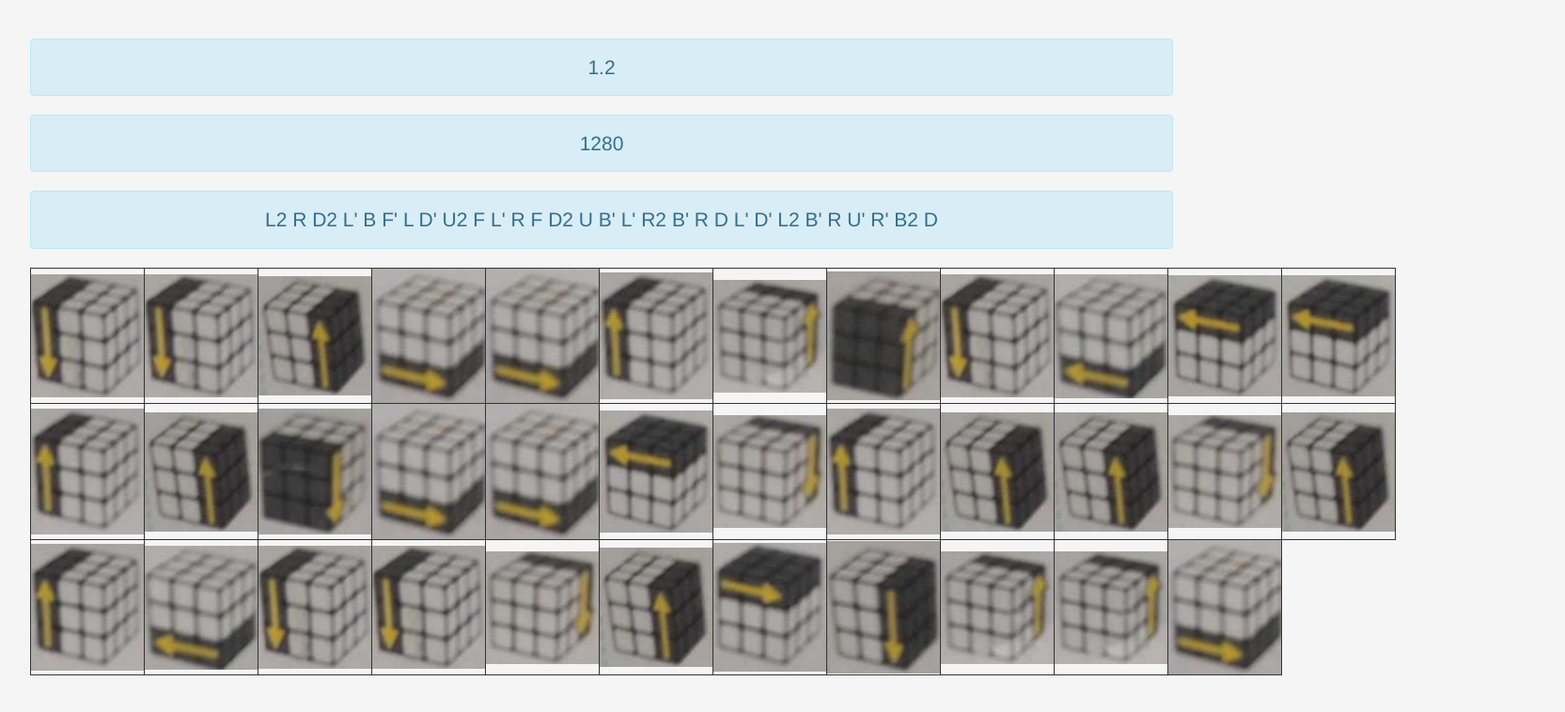
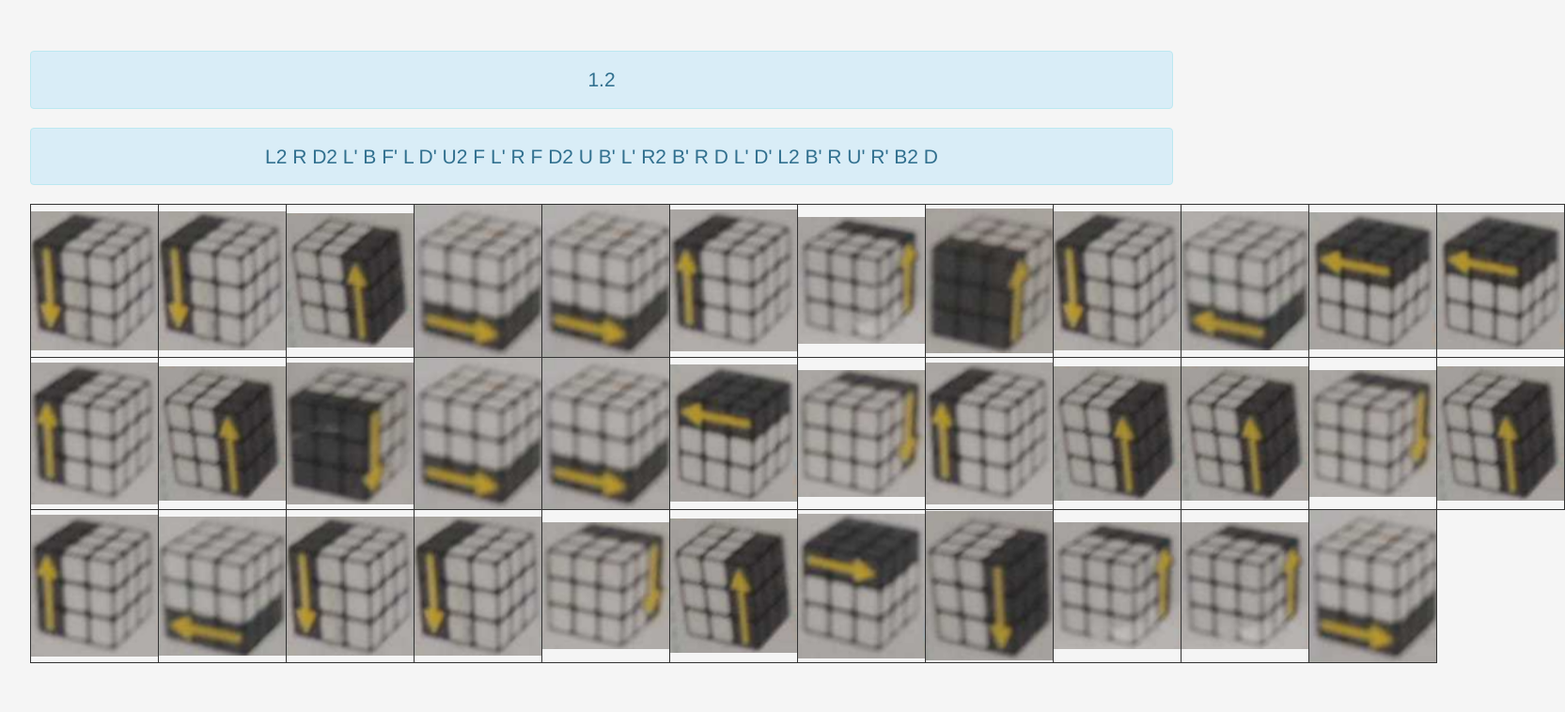
Before and after one commit to peterbarraud/scrambling-the-rubiks-cube, a plain HTML site: page index.html in a window 1280 px wide. Shown: the whole page at 94% size, 1665 px wide, since content can reach past the window. Drawn offline with nearby package versions, Linux system fonts and the light colour scheme.

Commit message:
fitting to screen

```diff
--- a/index.html
+++ b/index.html
@@ -30,7 +30,6 @@
 
 <main>
   <div class="alert alert-info" role="alert"><p id="versionnumber" class="lead"></p></div>
-  <div class="alert alert-info" role="alert"><p id="screenwidth" class="lead"></p></div>
   <div class="alert alert-info" role="alert"><p id="scramble" class="lead"></p></div>
   <table><tbody></tbody></table>
 
--- a/main.js
+++ b/main.js
@@ -1,9 +1,9 @@
 $(document).ready(function(){
     var screenwidth = parseInt($(window).width());
-    var imagewidth = screenwidth < 700 ? 70 : 120;
+    var imagewidth = screenwidth < 700 ? 70 : 135;
     $( '#versionnumber' ).text($('meta[name=versionnumber]').attr('content'));
     $( '#screenwidth' ).text(screenwidth);
-    const row_len = screenwidth < 700 ? 4 : 12;
+    const row_len = screenwidth < 700 ? 6 : 12;
     var scrabmle_str = "L2 R D2 L' B F' L D' U2 F L' R F D2 U B' L' R2 B' R D L' D' L2 B' R U' R' B2 D";
     $ ( '#scramble' ).text(scrabmle_str);
     var moves = [];
```
